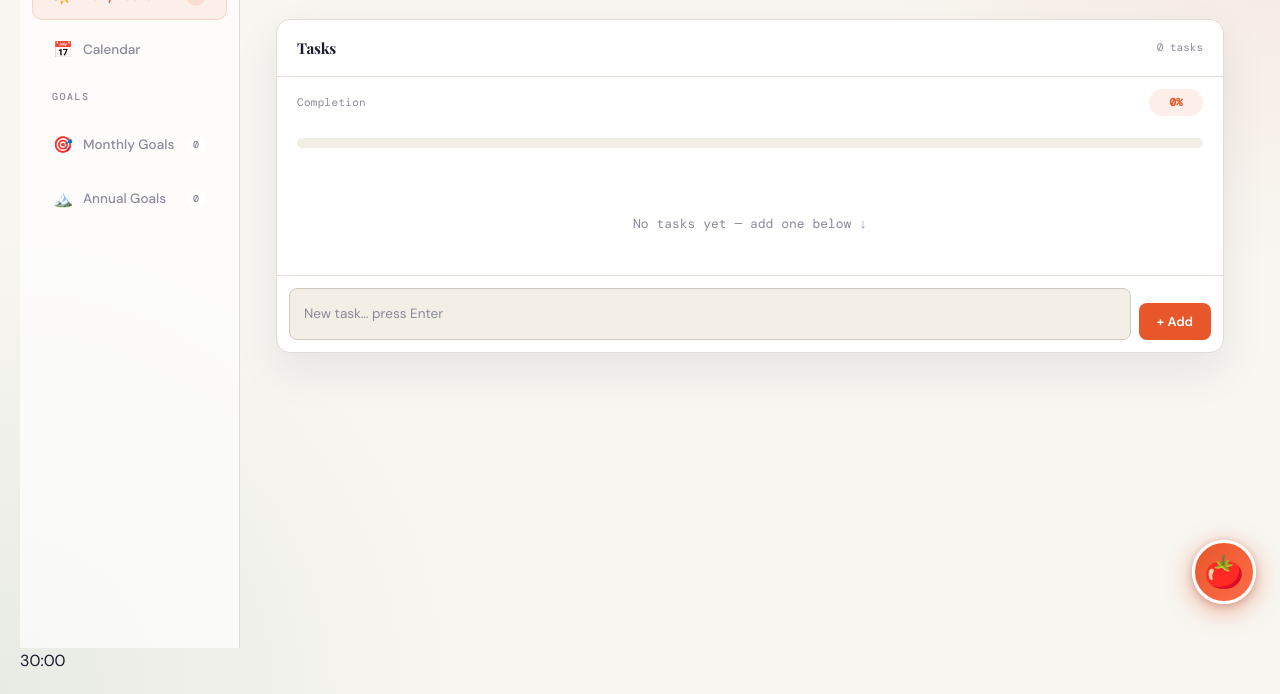
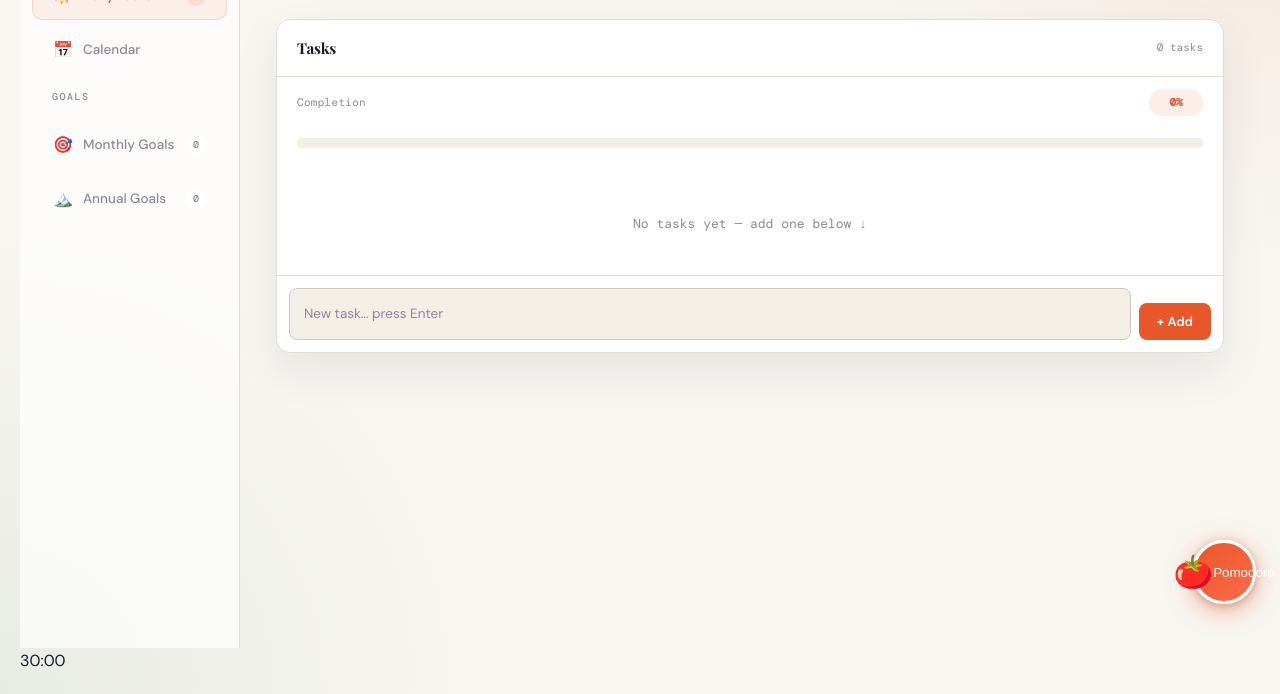
Before and after one commit to MRathi2303/Web_Tech-Project, a plain HTML site: page To_Do.html in a window 1280 px wide. Shown: the part 172-866 px from the top of the page. Drawn offline with nearby package versions, Linux system fonts and the light colour scheme; a script that the page names is missing; a web font is replaced by a local one.

Commit message:
Replace tomato emoji with text Pomodoro label on floating button

```diff
--- a/To_Do.html
+++ b/To_Do.html
@@ -965,7 +965,7 @@
     <div class="pomo-float-option" id="pomoFloatResume" style="display:none;"><span>Resume</span><span class="time">▶</span></div>
     <div class="pomo-float-option" id="pomoFloatStop" style="display:none;"><span>Stop</span><span class="time">⏹</span></div>
   </div>
-  <button class="pomo-float-btn" id="pomoFloatBtn"></button>
+  <button class="pomo-float-btn" id="pomoFloatBtn" aria-label="Pomodoro timer">Pomodoro</button>
 </div>
 
 <script src="config.js"></script>
```
